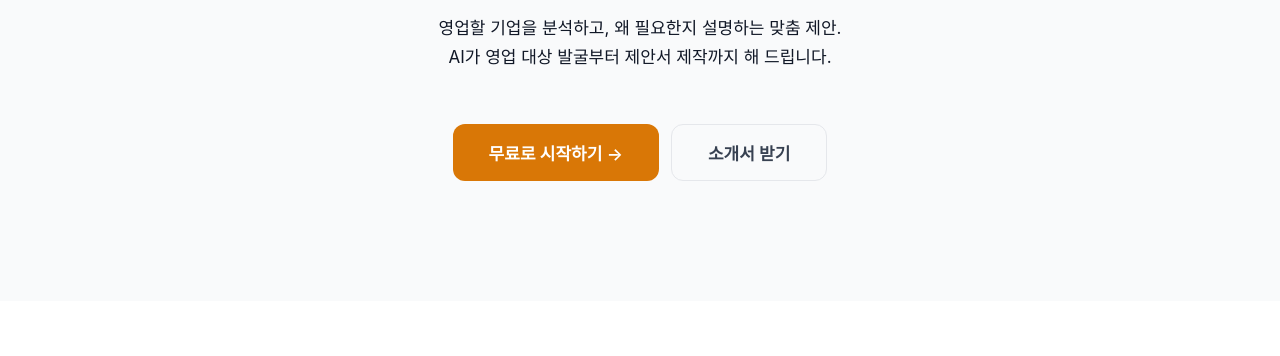
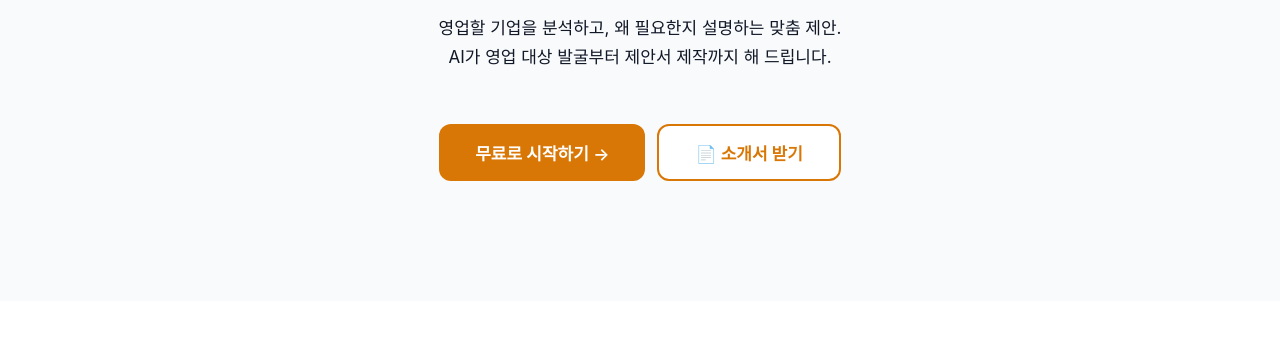
Before and after one commit to breadNai/breadai-landing, a plain HTML site: page index.html in a window 1280 px wide. Shown: the part 444-800 px from the top of the page. Drawn offline with Linux system fonts and the light colour scheme; a web font is replaced by a local one.

Commit message:
Add files via upload

```diff
--- a/index.html
+++ b/index.html
@@ -110,6 +110,15 @@
       transition: all 0.2s;
     }
     .btn-outline:hover { border-color: var(--charcoal); color: var(--deep-navy); }
+    .btn-brochure {
+      background: var(--white); color: var(--orange);
+      font-size: 15px; font-weight: 700;
+      padding: 10px 24px; border-radius: 8px;
+      border: 2px solid var(--orange);
+      transition: all 0.25s;
+      cursor: pointer;
+    }
+    .btn-brochure:hover { background: var(--orange); color: var(--white); }
     .hamburger {
       display: none; background: none;
       width: 36px; height: 36px;
@@ -181,6 +190,7 @@
     .hero-cta { display: flex; gap: 12px; justify-content: center; flex-wrap: wrap; }
     .hero-cta .btn-primary { font-size: 17px; padding: 15px 36px; border-radius: 12px; }
     .hero-cta .btn-outline { font-size: 17px; padding: 15px 36px; border-radius: 12px; }
+    .hero-cta .btn-brochure { font-size: 17px; padding: 14px 36px; border-radius: 12px; }
 
     /* ===== PROBLEM ===== */
     .problem { padding: 180px 24px; background: var(--white); }
@@ -772,7 +782,7 @@
       </p>
       <div class="hero-cta reveal reveal-delay-3">
         <button class="btn-primary" onclick="window.open('https://app.breadai.co.kr/','_blank')">무료로 시작하기 →</button>
-        <button class="btn-outline" onclick="openBrochureModal()">소개서 받기</button>
+        <button class="btn-brochure" onclick="openBrochureModal()">📄 소개서 받기</button>
       </div>
     </div>
   </section>
```
